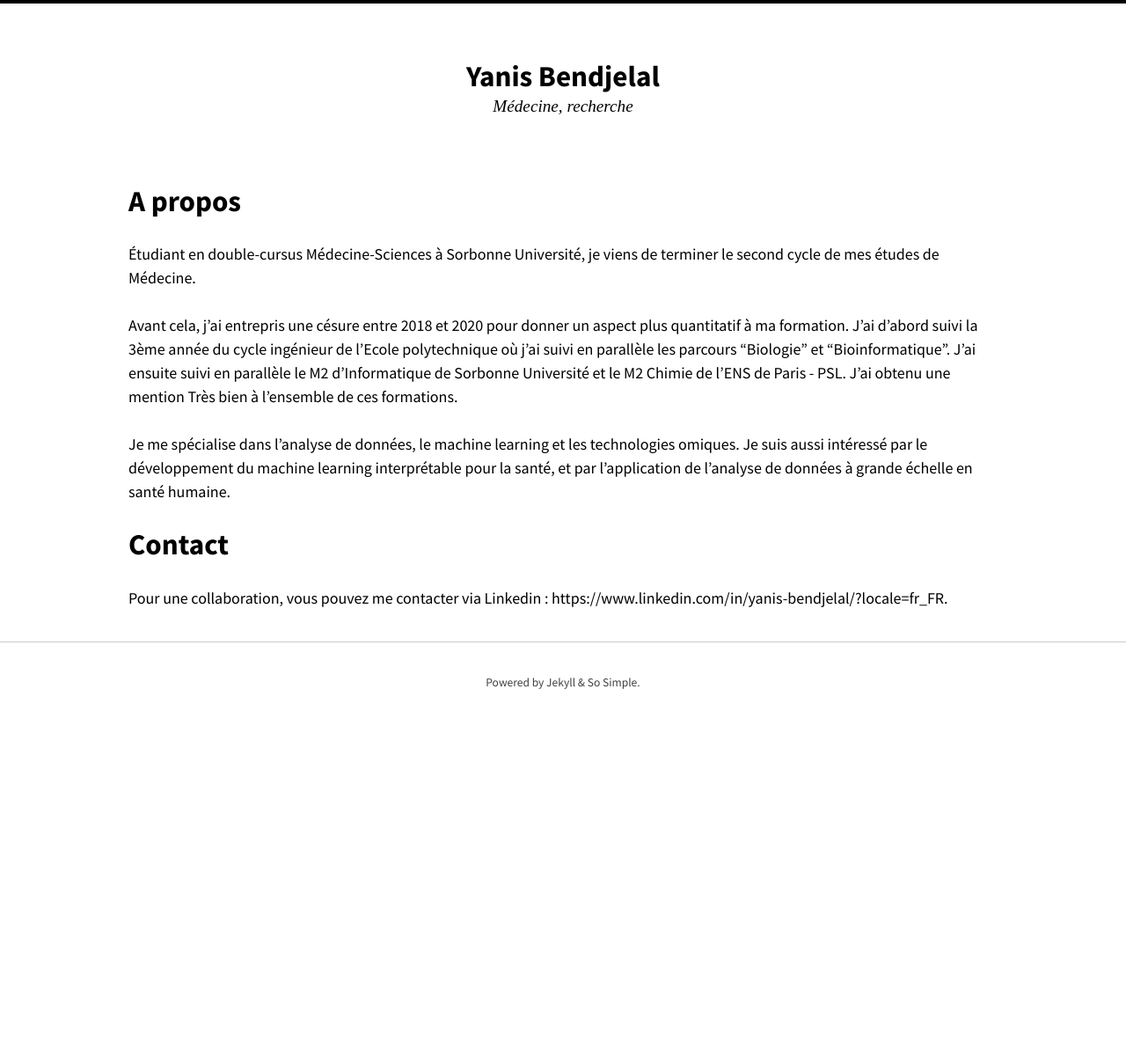
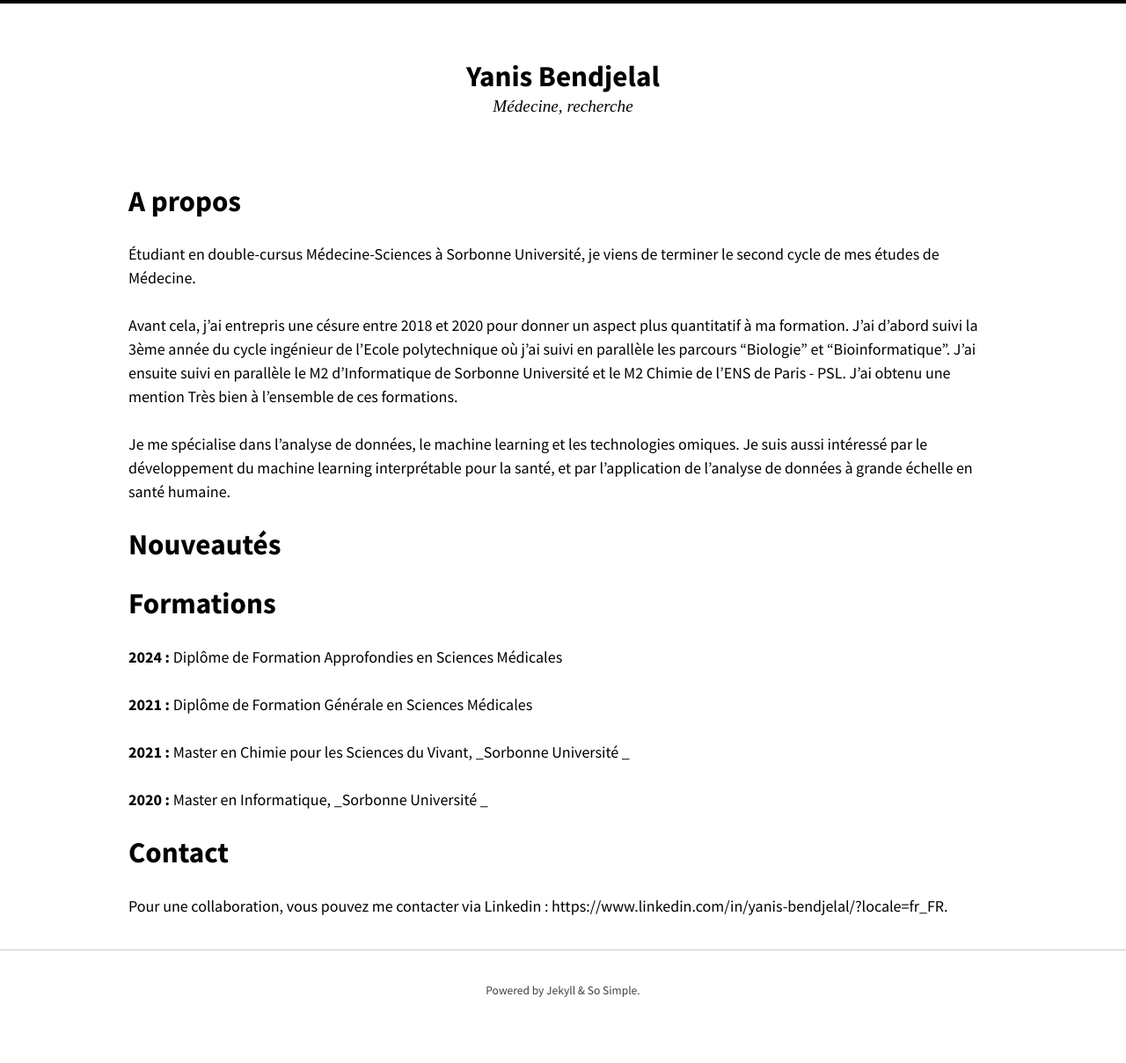
Before and after one commit to Bendjelal/bendjelal.github.io, a Jekyll site: the page built from index.md, in a window 1280 px wide. Shown: the whole page at 88% size. Built offline with Jekyll 4.4.1, drawn with Linux system fonts in a browser that asks for light colours; nearby versions of some CDN libraries; before the commit the page ends 900 px from its top, so only the background shows below that.

Commit message:
Update index.md

```diff
--- a/index.md
+++ b/index.md
@@ -11,6 +11,18 @@ Avant cela, j'ai entrepris une césure entre 2018 et 2020 pour donner un aspect
 
 Je me spécialise dans l'analyse de données, le machine learning et les technologies omiques. Je suis aussi intéressé par le développement du machine learning interprétable pour la santé, et par l'application de l'analyse de données à grande échelle en santé humaine.
 
+# Nouveautés
+
+# Formations
+
+**2024 :** Diplôme de Formation Approfondies en Sciences Médicales
+
+**2021 :** Diplôme de Formation Générale en Sciences Médicales
+
+**2021 :** Master en Chimie pour les Sciences du Vivant, _Sorbonne Université _
+
+**2020 :** Master en Informatique, _Sorbonne Université _
+
 # Contact
 
 Pour une collaboration, vous pouvez me contacter via Linkedin : https://www.linkedin.com/in/yanis-bendjelal/?locale=fr_FR.
```
